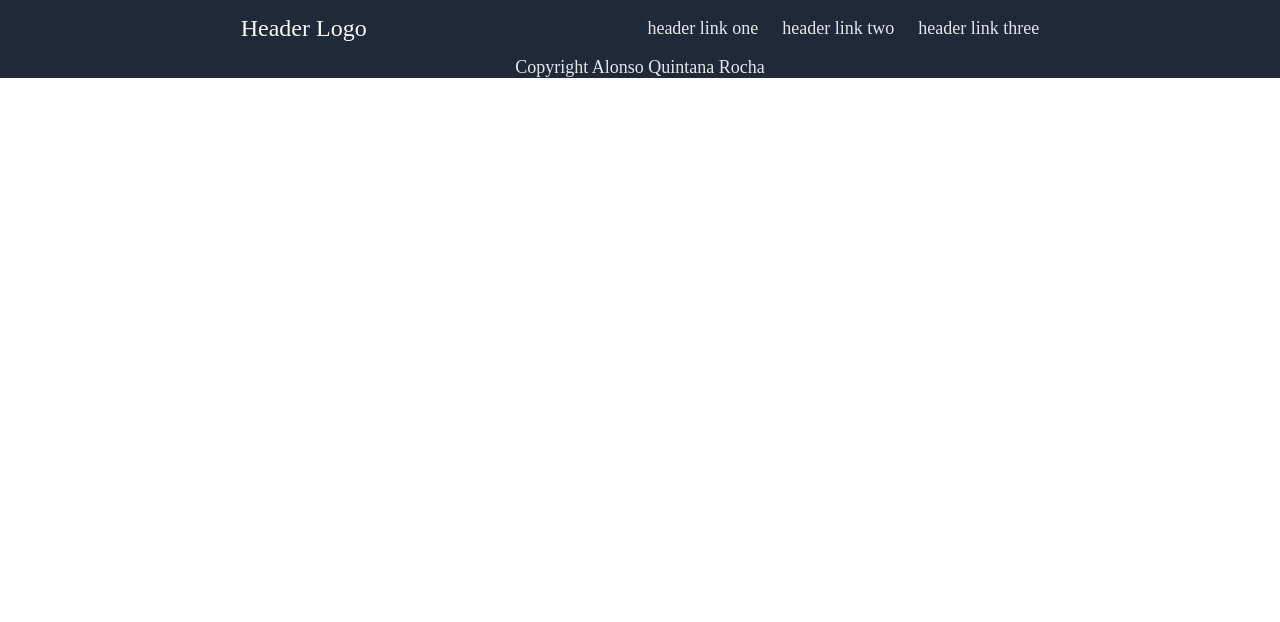
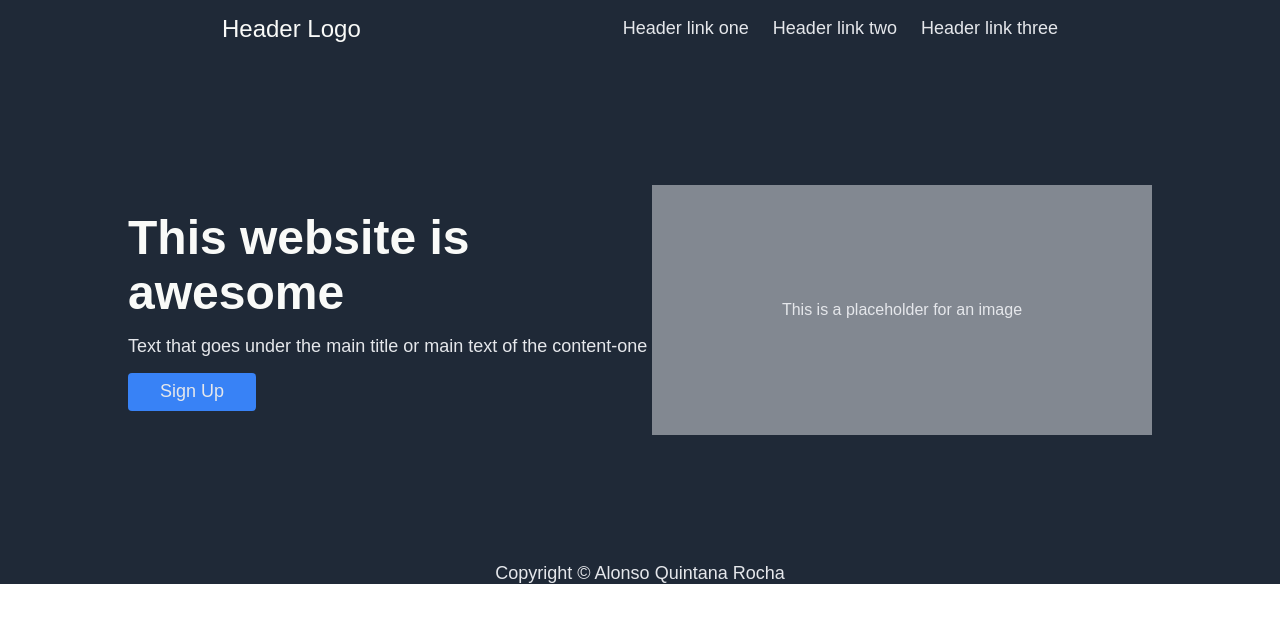
Before and after one commit to A2412/landing-page, a plain HTML site: page index.html in a window 1280 px wide. Drawn offline with Linux system fonts and the light colour scheme.

Commit message:
Add links/ modify index.html and style.css

```diff
--- a/index.html
+++ b/index.html
@@ -10,14 +10,22 @@
             <div class="logo">Header Logo</div>
             <div class="links">
                 <ul>
-                    <li>header link one</li>
-                    <li>header link two</li>
-                    <li>header link three</li>
+                    <li><a href="links/link-one.html">Header link one</a></li>
+                    <li><a href="links/link-two.html">Header link two</a></li>
+                    <li><a href="links/link-three.html">Header link three</a></li>
                 </ul>
             </div>
         </div>
+        <div class="content-one">
+            <div class="left-content">
+                <div class="main-text">This website is awesome</div>
+                <div class="secondary-text">Text that goes under the main title or main text of the content-one</div>
+                <div class="button">Sign Up</div>
+            </div>
+            <div class="image">This is a placeholder for an image</div>
+        </div>
         <div class="footer">
-            Copyright Alonso Quintana Rocha
+            Copyright © Alonso Quintana Rocha
         </div>
     </body>
 </html>
--- a/style.css
+++ b/style.css
@@ -1,5 +1,6 @@
 body{
     margin: 0;
+    font-family: Arial, Helvetica, sans-serif;
 }
 
 ul{
@@ -8,8 +9,13 @@ ul{
     gap: 24px;
 }
 
+a{
+    text-decoration: none;
+    color: #E5E7EB;
+    font-size: 18px;
+}
 
-.header, .footer{
+.header, .footer, .content-one{
     background-color: #1F2937;
     display: flex;
     justify-content: space-evenly;
@@ -22,9 +28,47 @@ ul{
     font-size: 24px;
 }
 
-.links, .footer{
+.links, .footer, .secondary-text, .button{
     display: flex;
     color: #E5E7EB;
     font-size: 18px;
 
 }
+
+.content-one{
+    display: flex;
+    justify-content: space-around;
+    padding: 128px;
+}
+
+.main-text{
+    font-size: 48px;
+    font-weight: bolder;
+    color: #F9FAF8;
+}
+
+.image{
+    display: flex;
+    flex: 0 0 auto;
+    width: 500px;
+    height: 250px;
+    background-color: rgba(229, 231, 235, 0.5);
+    justify-content: center;
+    align-items: center;
+    color: #E5E7EB;
+}
+
+.button{
+    justify-content: center;
+    align-items: center;
+    background-color: #3882F6;
+    border-radius: 4px;
+    width: 128px;
+    height: 38px;
+}
+
+.left-content{
+    display: flex;
+    flex-direction: column;
+    gap: 16px;
+}
```
Also changed, not shown: links/link-one.html (added), links/link-three.html (added), links/link-two.html (added).
